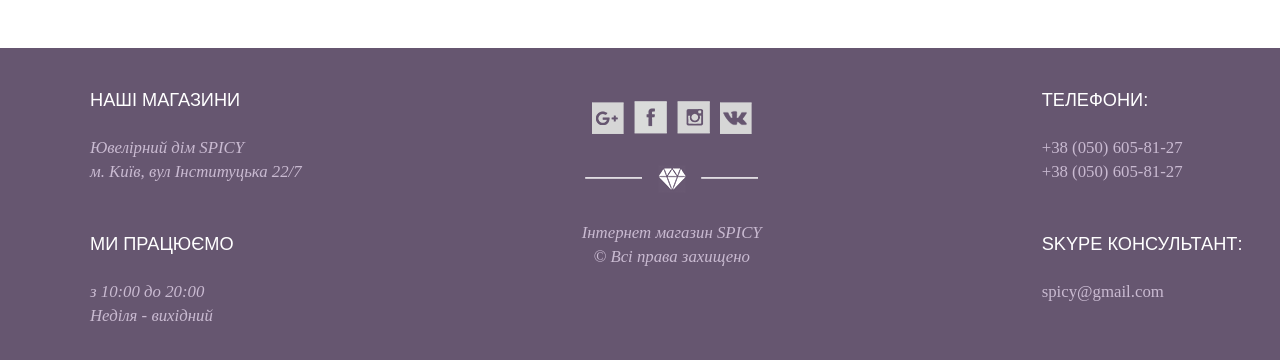
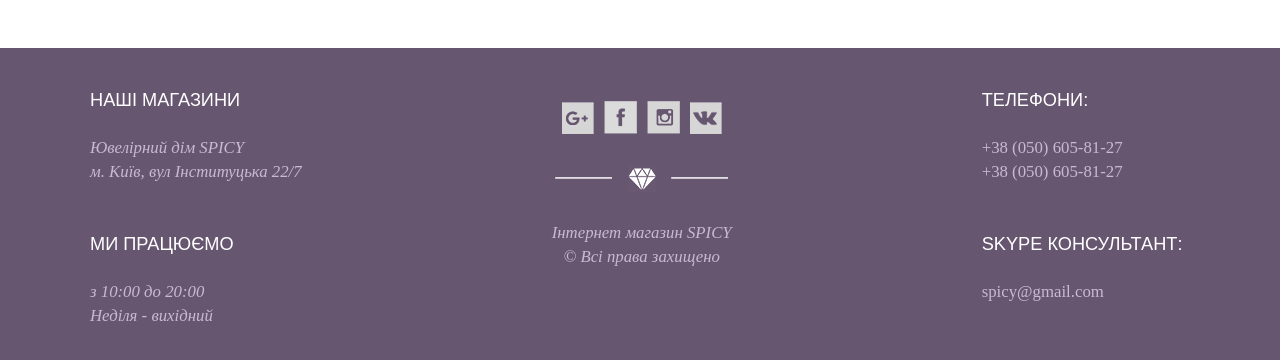
Before and after one commit to OlenaMikula/spicy, a plain HTML site: page index.html in a window 1280 px wide. Shown: the part 2821-3181 px from the top of the page. Drawn offline with Linux system fonts and the light colour scheme.

Commit message:
Initial commit

```diff
--- a/css/index.css
+++ b/css/index.css
@@ -379,7 +379,7 @@
 .center {
     float: left;
     text-align: center;
-    margin-left: 270px;
+    margin-left: 240px;
     margin-top: 50px;
 }
 .soc img {
@@ -388,6 +388,6 @@
 .right {
     float: left;
     text-align: left;
-    margin-left: 270px;
+    margin-left: 240px;
     margin-top: 40px;
 }
```
